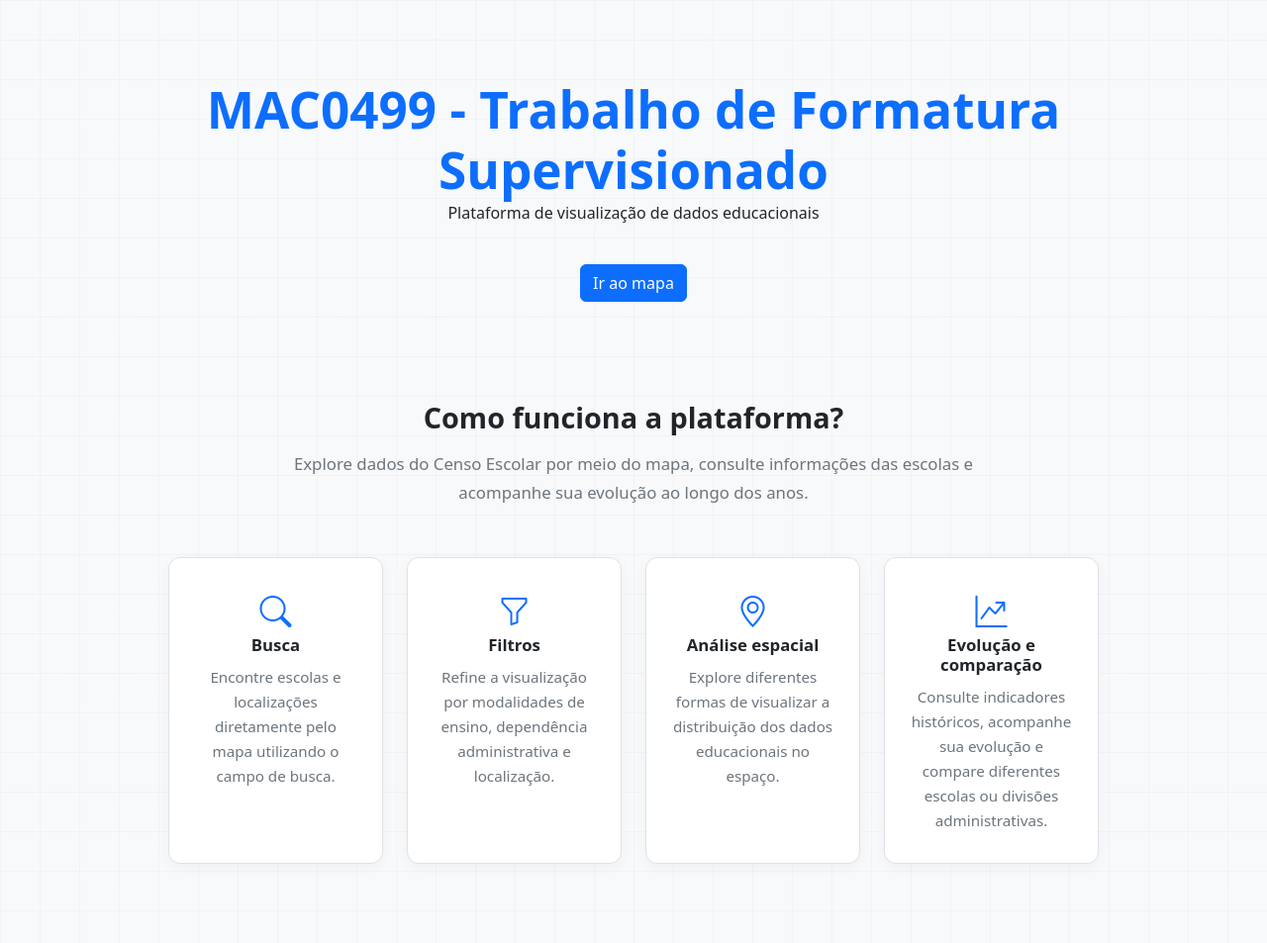
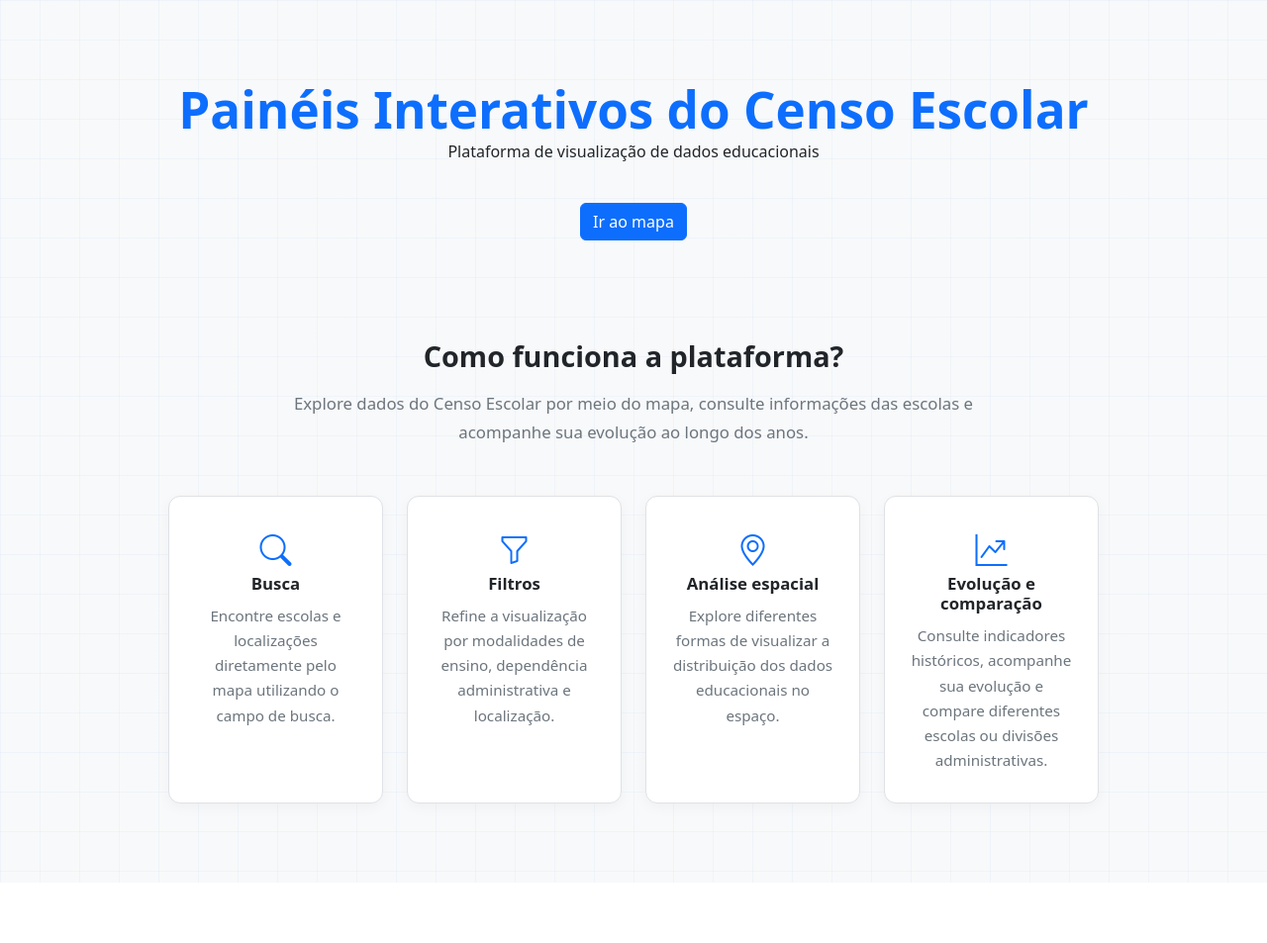
Before and after one commit to lesszin/mac0499, a Flask app: page / in a window 1280 px wide. Shown: the part 50-1003 px from the top of the page at 99% size. After the commit the page ends 942 px from the top, so only its background shows below. Run offline with Flask 3, Linux system fonts and the light colour scheme.

Commit message:
changed home title

```diff
--- a/templates/home.html
+++ b/templates/home.html
@@ -38,7 +38,7 @@
     <main class="home-page">
         <div class="home-content">
             <h1 class="home-title">
-                MAC0499 - Trabalho de Formatura Supervisionado
+                Painéis Interativos do Censo Escolar
             </h1>
             <p class="home-subtitle">
                 Plataforma de visualização de dados educacionais
```
